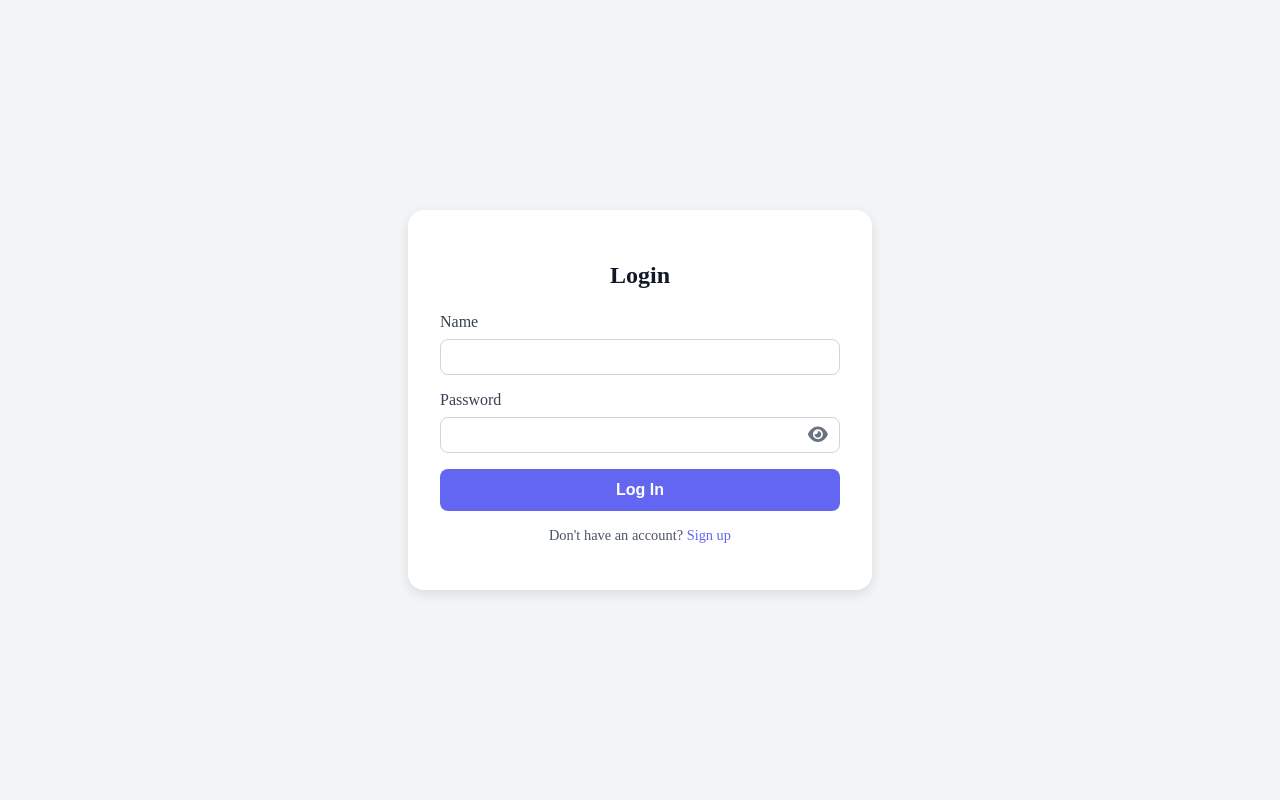
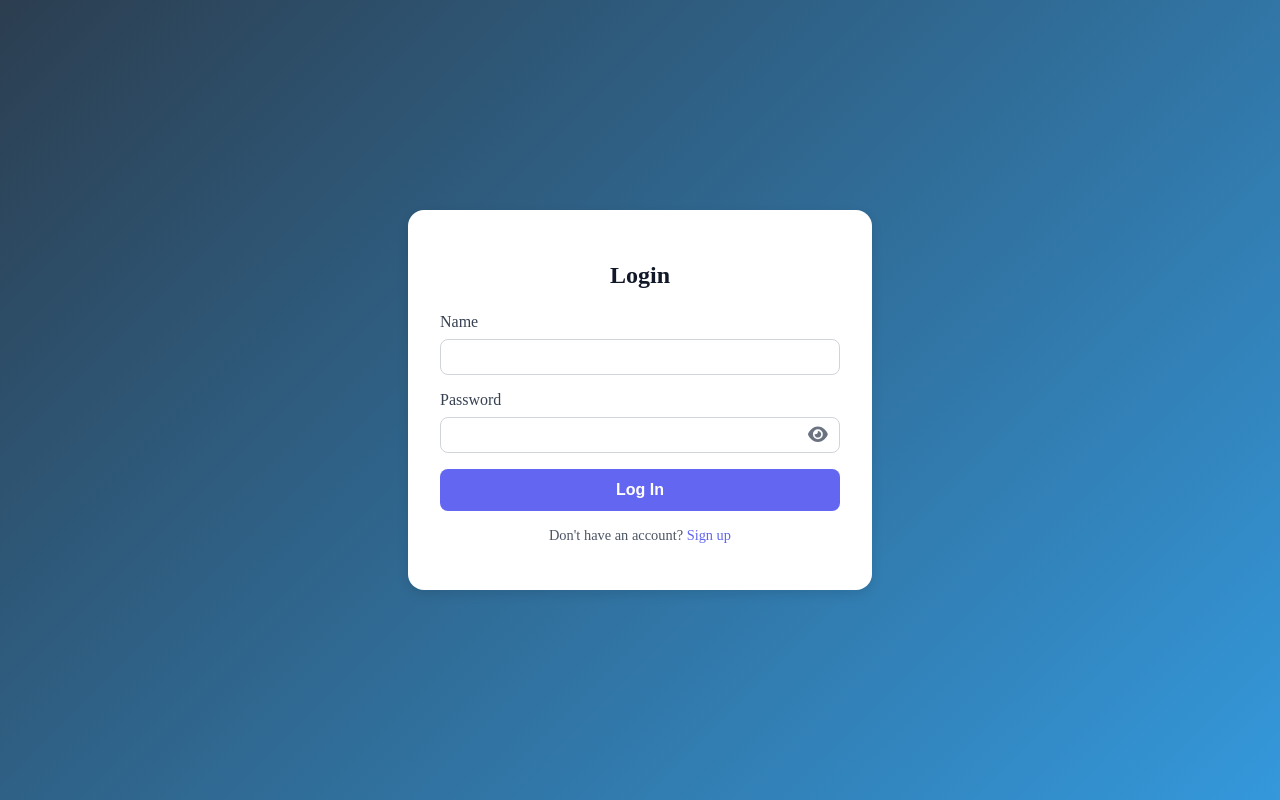
Before and after one commit to Kyle-Wearing/only-connect, a React (Vite) app: page /login in a window 1280 px wide. Built offline with nearby package versions, Linux system fonts and the light colour scheme.

Commit message:
aria accessibilty for hide/show password

```diff
--- a/src/components/Login.jsx
+++ b/src/components/Login.jsx
@@ -61,6 +61,7 @@ export function Login() {
             <button
               type="button"
               className="toggle-password"
+              aria-label={showPassword ? "Hide password" : "Show password"}
               onClick={() => setShowPassword(!showPassword)}
             >
               <FontAwesomeIcon icon={showPassword ? faEyeSlash : faEye} />
--- a/src/components/SignUp.jsx
+++ b/src/components/SignUp.jsx
@@ -68,6 +68,7 @@ export function SignUp() {
             <button
               type="button"
               className="toggle-password"
+              aria-label={showPassword ? "Hide password" : "Show password"}
               onClick={() => setShowPassword(!showPassword)}
             >
               <FontAwesomeIcon icon={showPassword ? faEyeSlash : faEye} />
--- a/src/styles/Login.css
+++ b/src/styles/Login.css
@@ -3,7 +3,7 @@
   display: flex;
   align-items: center;
   justify-content: center;
-  background-color: #f3f4f6;
+  background: linear-gradient(135deg, #2c3e50, #3498db);
 }
 
 .login-form {
--- a/src/styles/SignUp.css
+++ b/src/styles/SignUp.css
@@ -3,7 +3,7 @@
   display: flex;
   align-items: center;
   justify-content: center;
-  background-color: #f3f4f6;
+  background: linear-gradient(135deg, #2c3e50, #3498db);
 }
 
 .signup-form {
```
